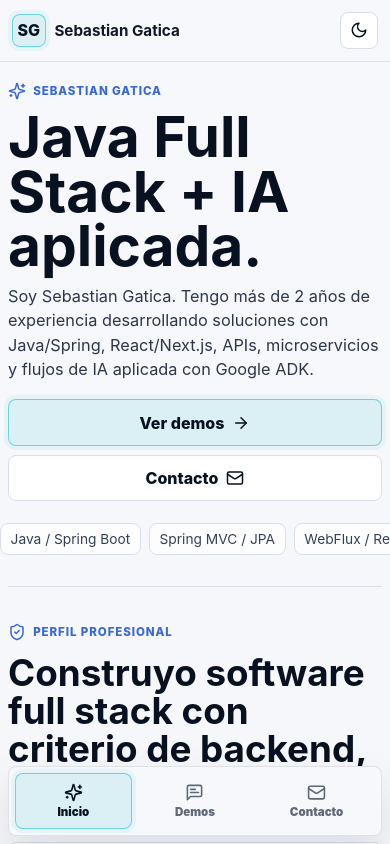
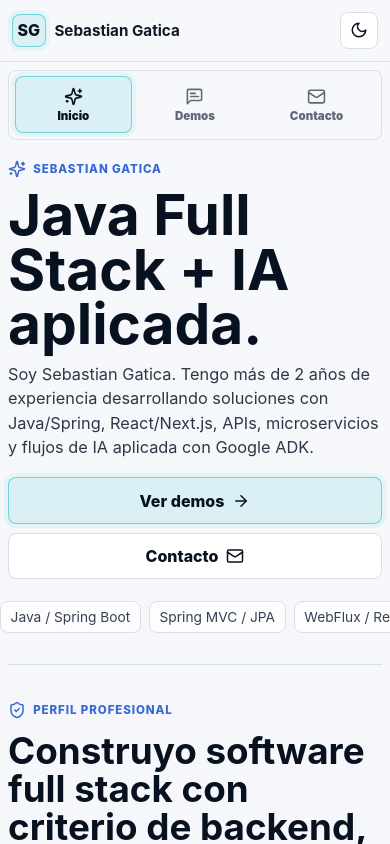
Before and after one commit to Sebas-gatica-dev/sgdev-porfolio, a React (Vite) app: page / in a window 390 px wide. Shown: the top 844 px of the page. Built offline with nearby package versions, Linux system fonts and the light colour scheme.

Commit message:
Avoid fixed mobile compositing layers

```diff
--- a/src/styles.css
+++ b/src/styles.css
@@ -3841,7 +3841,7 @@ main {
 
 @media (max-width: 720px) {
   .app-shell {
-    padding-bottom: calc(4.95rem + env(safe-area-inset-bottom));
+    padding-bottom: 0;
     background: linear-gradient(180deg, var(--canvas), var(--canvas-bottom));
     background-size: auto;
   }
@@ -3873,6 +3873,8 @@ main {
   }
 
   .nav {
+    position: relative;
+    top: auto;
     grid-template-columns: minmax(0, 1fr) auto;
     align-items: center;
     gap: 0.65rem;
@@ -3908,19 +3910,21 @@ main {
   }
 
   .mobile-tabbar {
-    position: fixed;
-    right: max(0.5rem, env(safe-area-inset-right));
-    bottom: max(0.5rem, env(safe-area-inset-bottom));
-    left: max(0.5rem, env(safe-area-inset-left));
+    position: relative;
+    right: auto;
+    bottom: auto;
+    left: auto;
     z-index: 30;
     display: grid;
     grid-template-columns: repeat(3, minmax(0, 1fr));
     gap: 0.25rem;
+    width: min(100% - 1rem, 1180px);
+    margin: 0.5rem auto 0;
     border: 1px solid var(--nav-border);
     border-radius: 8px;
     padding: 0.35rem;
     background: var(--canvas);
-    box-shadow: var(--shadow-lg);
+    box-shadow: none;
     backdrop-filter: none;
     -webkit-backdrop-filter: none;
   }
```
